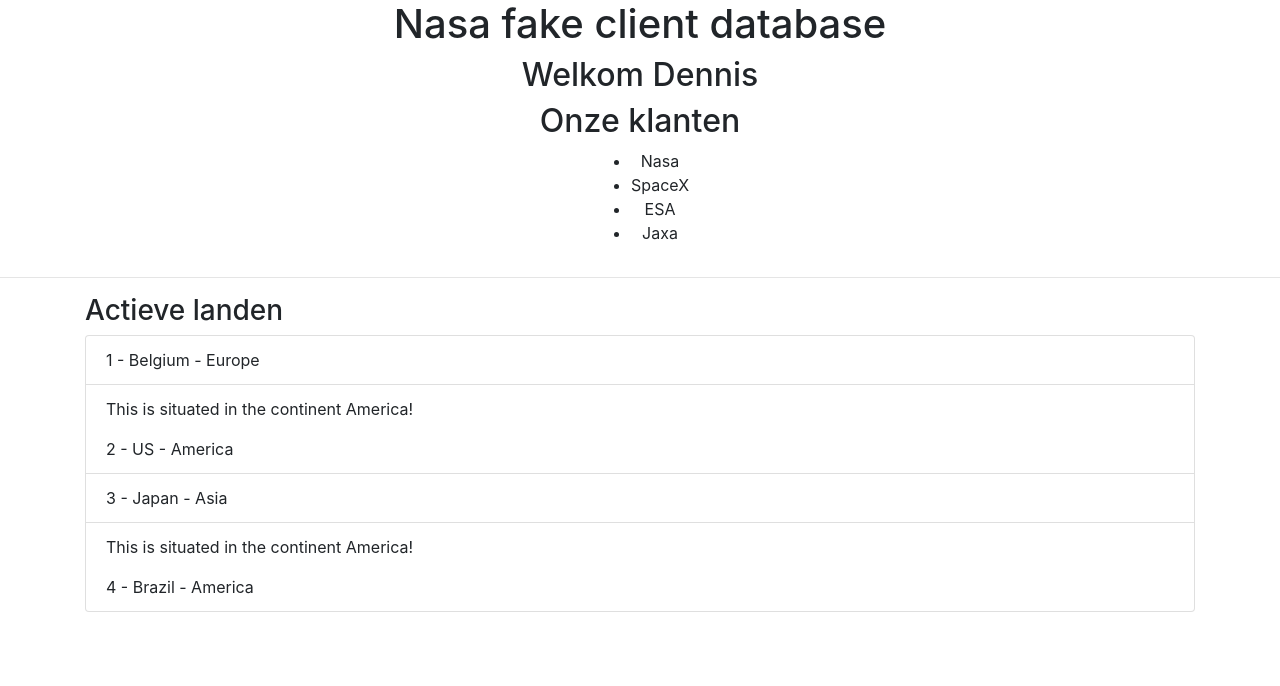
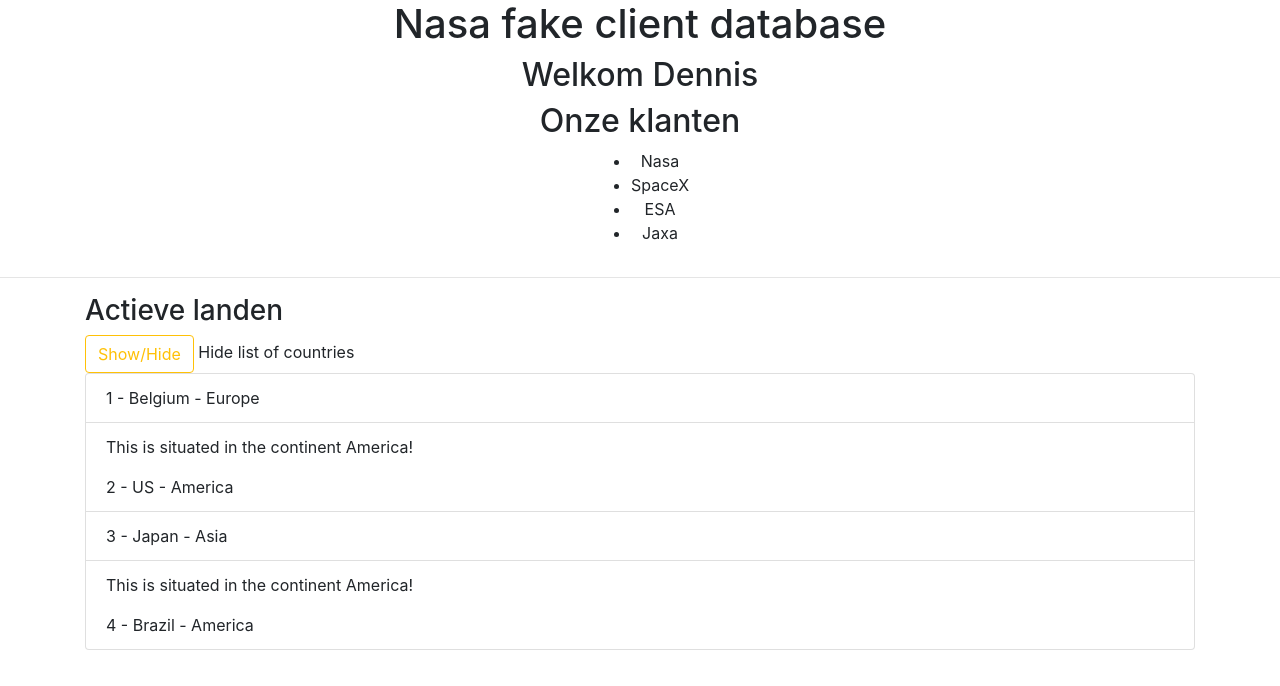
Before and after one commit to DennisNowicki/SyntraAngular, an Angular app: page / in a window 1280 px wide. Shown: the top 686 px of the page. Built offline with nearby package versions, Linux system fonts and the light colour scheme.

Commit message:
Added event binding (even handling in JS)

```diff
--- a/src/app/app.component.html
+++ b/src/app/app.component.html
@@ -9,7 +9,8 @@
 
 <div class="container">
   <h3>Actieve landen</h3>
-  <ul class="list-group">
+  <input type="button" (click)='toggleCountries()' value="Show/Hide" class="btn btn-outline-warning"> {{ toggleMsg }}
+  <ul class="list-group" *ngIf='showCountries'>
     <li class="list-group-item" *ngFor="let country of countries">
       <p *ngIf='country.continent === "America"'>This is situated in the continent America!</p>
       {{ country.id }} - {{ country.name }} - {{ country.continent }}
--- a/src/app/app.component.ts
+++ b/src/app/app.component.ts
@@ -9,20 +9,30 @@
 export class AppComponent implements OnInit {
   title: string;
   name: string;
-
+  showCountries: boolean;
+  toggleMsg: string;
   countries: Country[];
 
-  constructor() {}
-
-  ngOnInit() {
-    this.title = 'Nasa fake client database';
-    this.name = 'Dennis';
+  constructor() {
     this .countries = [
       new Country(1, 'Belgium', 'Europe'),
       new Country(2, 'US', 'America'),
       new Country(3, 'Japan', 'Asia'),
       new Country(4, 'Brazil', 'America')
     ];
+  }
 
+  ngOnInit() {
+    this.title = 'Nasa fake client database';
+    this.name = 'Dennis';
+    this.showCountries = true;
+    this.toggleMsg = 'Hide list of countries';
+  }
+
+  toggleCountries() {
+    this.showCountries
+      ? this.toggleMsg = 'Show list of countries'
+      : this.toggleMsg = 'Hide list of countries';
+    this.showCountries = !this.showCountries;
   }
 }
```
